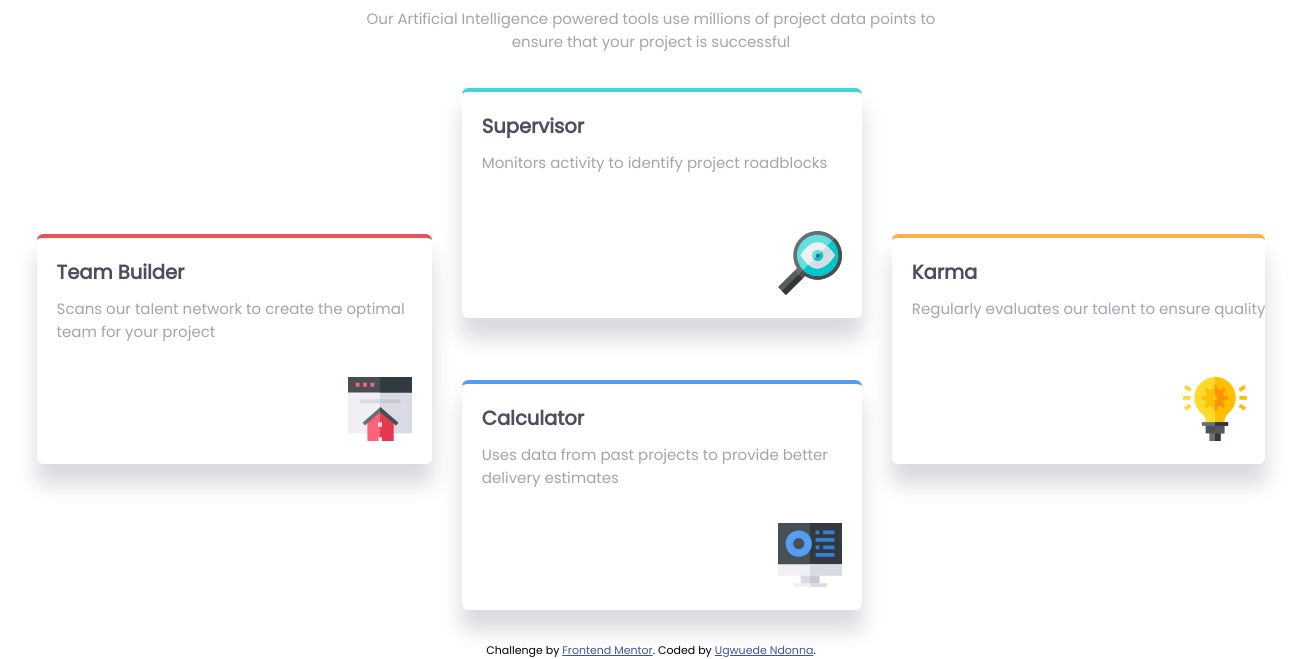
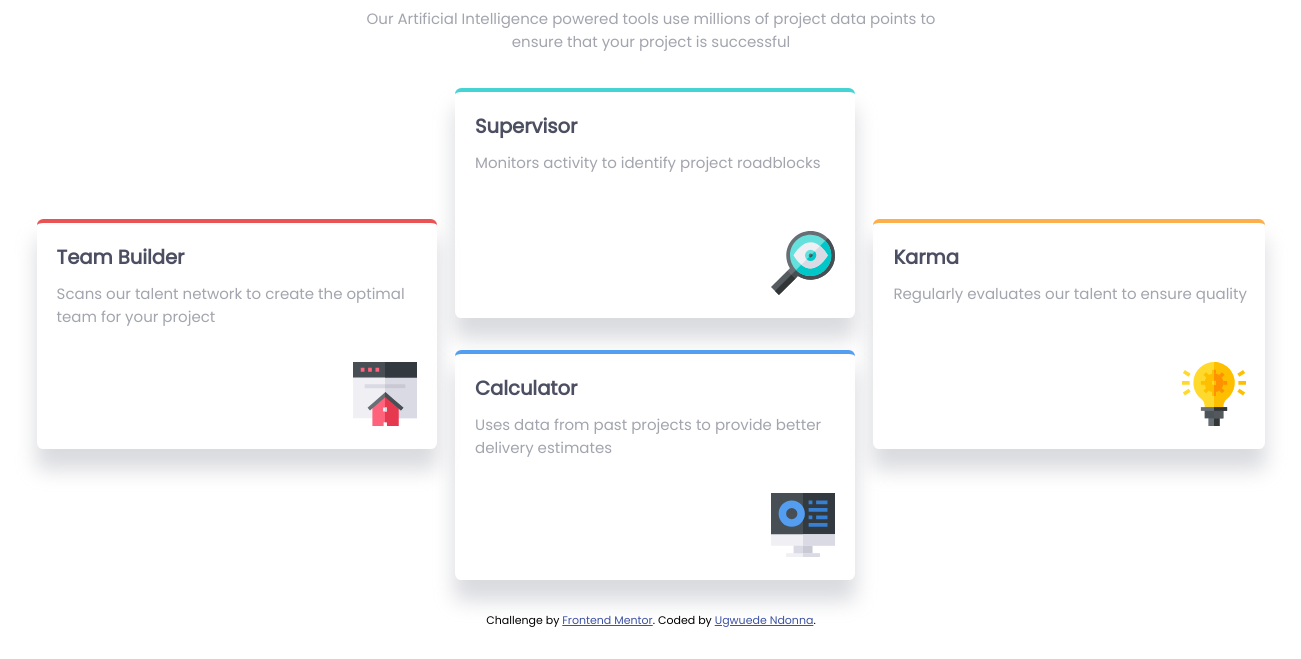
Before and after one commit to Palmlight/Four-Card-Feature-Section, a plain HTML site: page index.html in a window 1536 px wide. Shown: the part 141-800 px from the top of the page, without its empty margins (117-1418 px from the left). Drawn offline with Linux system fonts and the light colour scheme.

Commit message:
Responsive CSS

```diff
--- a/design/styles.css
+++ b/design/styles.css
@@ -67,7 +67,7 @@ body {
 @media (min-width: 1400px) {
     .card-container {
         display: grid;
-        grid-gap: 30px;
+
         grid-template-areas:
         ". a ."
         "b a c"
```
